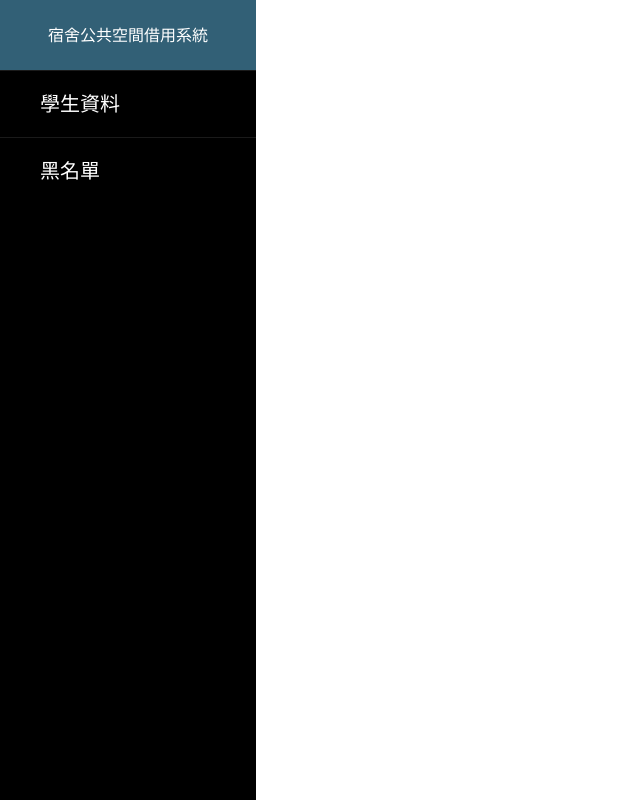
After one commit to Public-space-borrow/public-space-borrow, a Django app: page /AdminModel in a window 1280 px wide. The commit adds this page. Shown: the whole page, without its empty margins (0-640 px from the left). Run offline with Django 5.2, Linux system fonts and the light colour scheme; some libraries are stand-ins or nearby versions.

Commit message:
ADD admin model page
只有做簡單的sidebar而已

```diff
--- /dev/null
+++ b/space_borrow/administrator/templates/AdminModel.html
@@ -0,0 +1,114 @@
+<!DOCTYPE html>
+{% load static%}
+<html lang="en">
+
+    <head>
+        <meta charset="utf-8" />
+        {% csrf_token %}
+        <meta name="viewport" content="width=device-width, initial-scale=1, shrink-to-fit=no" />
+        <meta name="description" content="" />
+        <meta name="author" content="" />
+        <title>宿舍公共空間借用系統</title>
+
+        <link rel="icon" type="image/x-icon" href="assets/favicon.ico" />
+        <!-- Bootstrap i cons-->
+        <link href="https://cdn.jsdelivr.net/npm/bootstrap-icons@1.5.0/font/bootstrap-icons.css" rel="stylesheet" />
+        <!-- Core theme CSS (includes Bootstrap)-->
+        <link href='{% static "css/styles.css" %}' rel="stylesheet" />
+        <!-- <link href = '{% static "css/black_list.css" %}' rel="stylesheet"> -->
+        <!--Jquery core import-->
+        <script src="https://code.jquery.com/jquery-3.6.0.min.js"></script>
+        <script src="https://code.jquery.com/ui/1.12.1/jquery-ui.min.js"></script>
+    </head>
+
+    <style>
+        .sidebar {
+            position: fixed;
+            /* left: -250px; */
+            width: 20%;
+            height: 100%;
+            background: #000000; /*#063146*/
+        /* transition: all .5s ease; */
+        }
+        .sidebar header{
+            /* font-size: 22px; */
+            color: white;
+            line-height: 70px;
+            text-align: center;
+            background: #326076; /*607D8B*/
+            user-select: none;
+        }
+
+        .bar_header {
+            text-decoration: none;
+
+        }
+
+        .sidebar ul li{
+            color: white;
+        }
+        .sidebar ul a{
+            text-decoration: none;
+            display: block;
+            height: 100%;
+            width: 100%;
+            line-height: 65px;
+            font-size: 20px;
+            color: white;
+            padding-left: 40px;
+            box-sizing: border-box;
+            border-bottom: 1px solid black;
+            border-top: 1px solid rgba(255,255,255,.1);
+            transition: .4s;
+        }
+        /* .sidebar li a {
+            display: flex;
+            height: 100%;
+            width: 100%;
+            border-radius: 12px;
+            align-items: center;
+            text-decoration: none;
+            transition: all 0.4s ease;
+            background: #11101d;
+        } */
+        ul li:hover a{
+            /* margin: 1vw;  */
+            background-color: rgba(255, 255, 255);
+            color: black;
+        }
+        .sidebar li {
+            position: relative;
+            /* margin: 8px 0; */
+            list-style: none;
+        }
+        .sidebar ul {
+            padding: 0;
+            margin: 0;
+        }
+
+    </style>
+
+    <body>
+
+        <div class="sidebar">
+            <a href="{% url 'home'%}" class="bar_header">
+                <header>
+                    宿舍公共空間借用系統
+                </header>
+            </a>
+            <ul>
+                <li><a href="{% url 'black_print'%}">學生資料</a></li>
+            </ul>
+            <ul>
+                <li><a href="{% url 'black_print'%}">黑名單</a></li>
+            </ul>
+        </div>
+
+        <!-- {% include "footer.html" %} -->
+    </body>
+
+    <script>
+
+    </script>
+
+</html>
--- a/space_borrow/administrator/templates/blacklist.html
+++ b/space_borrow/administrator/templates/blacklist.html
@@ -114,7 +114,7 @@
 
     <!-- search the black list -->
     <div id="search_time">
-        <h1 style="text-align: center; margin-top: 5vh;">黑名單(時間由近而遠)</h1>
+        <h1 style="text-align: center; margin-top: 5vh;">黑名單</h1>
         <!-- <button id="time" style="text-align: center;">以時間查詢黑名單</button> -->
 
         <div class="BL_table">
--- a/space_borrow/administrator/views.py
+++ b/space_borrow/administrator/views.py
@@ -13,6 +13,11 @@ import datetime
 from datetime import date
 from datetime import datetime
 #新加入的function
+
+@csrf_exempt
+def AdminModel_print(request):
+    return render(request, "AdminModel.html")
+
 @csrf_exempt
 def BlackList_print(request):
 
@@ -23,14 +28,11 @@ def BlackList_print(request):
 
 
     today = datetime.now().strftime('%Y%m%d')
-    # print(today)
 
     data = {
         "time" : time,
         "today" : today,
     }
-
-    # print(data)
 
     return render(request, "blacklist.html", data)
 
@@ -38,9 +40,6 @@ def BlackList_print(request):
 def BlackList_input(request):
     if request.method == "POST":
         if request.POST.get("mode") == "blacklist_input":
-            # print(request.POST.get('stu_id'))
-            # print(request.POST.get('expire_time'))
-            # print(request.POST.get('banned_reason'))
 
             if BlackList.objects.filter(stu_id=request.POST.get('stu_id')).exists():
                 # error_message = "該學號已存在於黑名單內"
@@ -58,11 +57,6 @@ def BlackList_input(request):
 @csrf_exempt
 def BlackList_delete(request):
     if request.POST.get("mode") == "blacklist_delete":
-        # print(request.POST.get('stu_id'))
-        # print(request.POST.get('expire_time'))
-        # print(request.POST.get('banned_reason'))
-        # input_blacklist = BlackList(stu_id=request.POST.get('stu_id'), expire_time=request.POST.get('expire_time'), banned_reason=request.POST.get('banned_reason'))
-        # input_blacklist.save()
 
         delete_blacklist = BlackList.objects.get(stu_id=request.POST.get('stu_id'))
         delete_blacklist.delete()
@@ -75,40 +69,10 @@ def BlackList_delete(request):
 @csrf_exempt
 def BlackList_edit(request):
     if request.POST.get("mode") == "blacklist_edit":
-        # print(request.POST.get('stu_id'))
-        # print(request.POST.get('expire_time'))
-        # print(request.POST.get('banned_reason'))
-        # input_blacklist = BlackList(stu_id=request.POST.get('stu_id'), expire_time=request.POST.get('expire_time'), banned_reason=request.POST.get('banned_reason'))
-        # input_blacklist.save()
 
-        # original_blacklist = BlackList.objects
-        # print(request.POST.get('original_id'))
-        # print(request.POST.get('stu_id'))
+        BlackList.objects.filter(stu_id=request.POST.get('original_id')).update(stu_id=request.POST.get('stu_id'), expire_time=request.POST.get('expire_time'), banned_reason = request.POST.get('banned_reason'))
+        # edit_blacklist = BlackList.objects.filter(stu_id=request.POST.get('original_id')).update(stu_id=request.POST.get('stu_id'), expire_time=request.POST.get('expire_time'), banned_reason = request.POST.get('banned_reason'))
 
-        edit_blacklist = BlackList.objects.filter(stu_id=request.POST.get('original_id')).update(stu_id=request.POST.get('stu_id'), expire_time=request.POST.get('expire_time'), banned_reason = request.POST.get('banned_reason'))
-
-        # 逐一更新記錄
-        # for i in edit_blacklist:
-        #     i.stu_id = request.POST.get('stu_id')
-        #     i.expire_time = request.POST.get('expire_time')
-        #     i.banned_reason = request.POST.get('banned_reason')
-        #     i.save()
-
-
-        # if edit_blacklist:
-        #     print(f"Successfully retrieved BlackList record with stu_id: {edit_blacklist.stu_id}")
-        # else:
-        #     print(f"Failed to retrieve BlackList record with stu_id: {request.POST.get('original_id')}")
-
-        # print(request.POST.get('stu_id'))
-        # print(request.POST.get('expire_time'))
-        # print(request.POST.get('banned_reason'))
-
-        # edit_blacklist.stu_id = request.POST.get('stu_id')
-        # edit_blacklist.expire_time = request.POST.get('expire_time')
-        # edit_blacklist.banned_reason = request.POST.get('banned_reason')
-
-        # edit_blacklist.save()
 
         return HttpResponse('修改成功')
     else:
--- a/space_borrow/space_borrow/urls.py
+++ b/space_borrow/space_borrow/urls.py
@@ -24,6 +24,7 @@ urlpatterns = [
     path("regist", views.regist_page),
     path("request_regist", views.get_regist),
     path("private_mode", views.admin_mode, name="private"),
+    path("AdminModel", administrator_views.AdminModel_print, name="AdminModel"),
     path("blackList", administrator_views.BlackList_print, name="black_print"),
     path("blackList_mode", administrator_views.BlackList_input, name="black_input"),
     path("BlackList_delete", administrator_views.BlackList_delete, name="black_delete"),
--- a/space_borrow/templates/navbar.html
+++ b/space_borrow/templates/navbar.html
@@ -12,7 +12,7 @@
                     <!-- {% if '/blackList' in request.path %}
                         {# 在指定的页面上执行你的操作 #}
                     {% endif %} -->
-                <li class="nav-item"><a class="nav-link mode_change" href="{% url 'black_print'%}">黑名單查詢</a></li>
+                <li class="nav-item"><a class="nav-link mode_change" href="{% url 'AdminModel'%}">管理者頁面</a></li>
                 <li class="nav-item"><a class="nav-link mode_change" id="logout" style="cursor:pointer">登出</a></li>
                 {% endif %}
             </ul>
```
